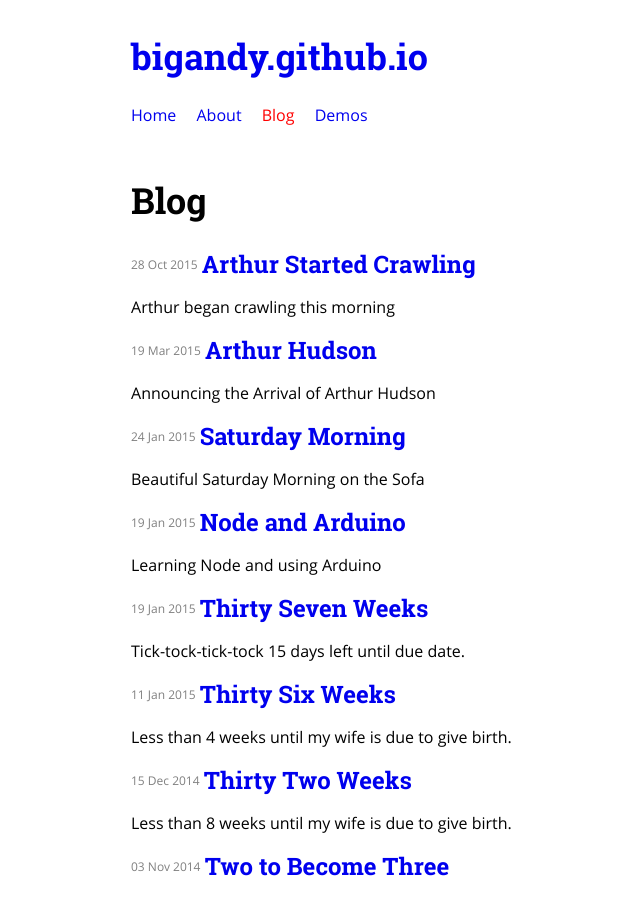
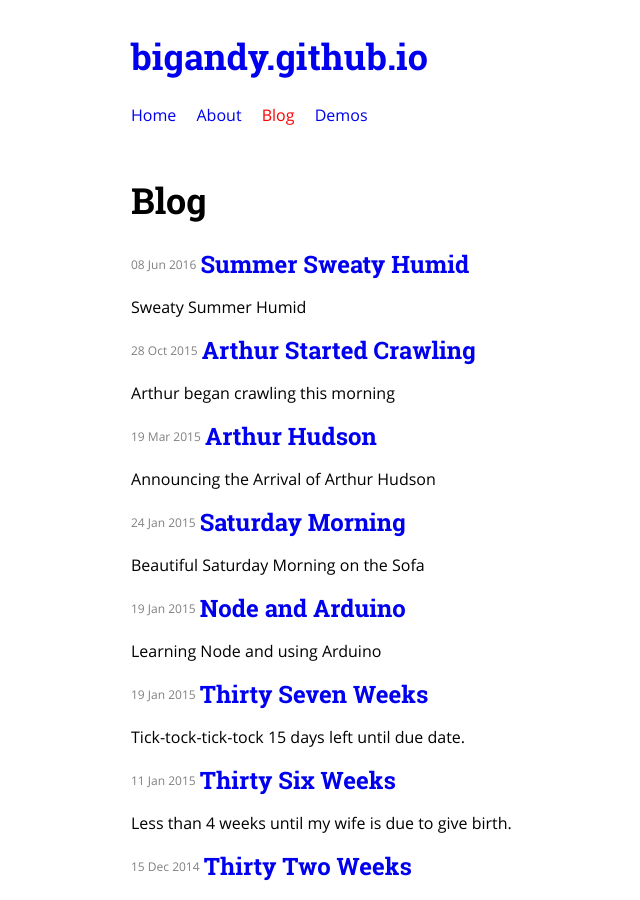
Before and after one commit to bigandy/bigandy.github.io, a Jekyll site: the page built from blog/index.html, in a window 1280 px wide and 900 px high. Shown: the whole window, without its empty margins (9-649 px from the left). Built offline with Jekyll 4.4.1, drawn with Linux system fonts in a browser that asks for light colours.

Commit message:
add new post

```diff
--- a/_config.yml
+++ b/_config.yml
@@ -1,5 +1,3 @@
-# url: https://bigandy.github.io
-# baseurl: "/static"
 gems: [jekyll-paginate]
 markdown: kramdown
 highlighter: pygments
@@ -16,7 +14,5 @@
  'js/demos',
  'js/libs/**/*.html'
  ]
-# enforce_ssl: "bigandy.github.io"
-# baseurl: "https://bigandy.github.io/"
 sass:
  style: :compressed
--- /dev/null
+++ b/_posts/2016-06-08-summer-here.md
@@ -0,0 +1,9 @@
+---
+layout: post
+published: true
+category: blog
+title: Summer Sweaty Humid
+summary: Sweaty Summer Humid
+---
+
+So hot, humid and uncomfortable.
--- a/serviceWorker.js
+++ b/serviceWorker.js
@@ -3,7 +3,7 @@
 ---
 importScripts('/js/vendor/serviceworker-cache-polyfill.js');
 
-var cacheName = 'bigandy-cache-v30';
+var cacheName = 'bigandy-cache-v31';
 var filesToCache = [
 	// Stylesheets
 	'/css/style.css',
```
